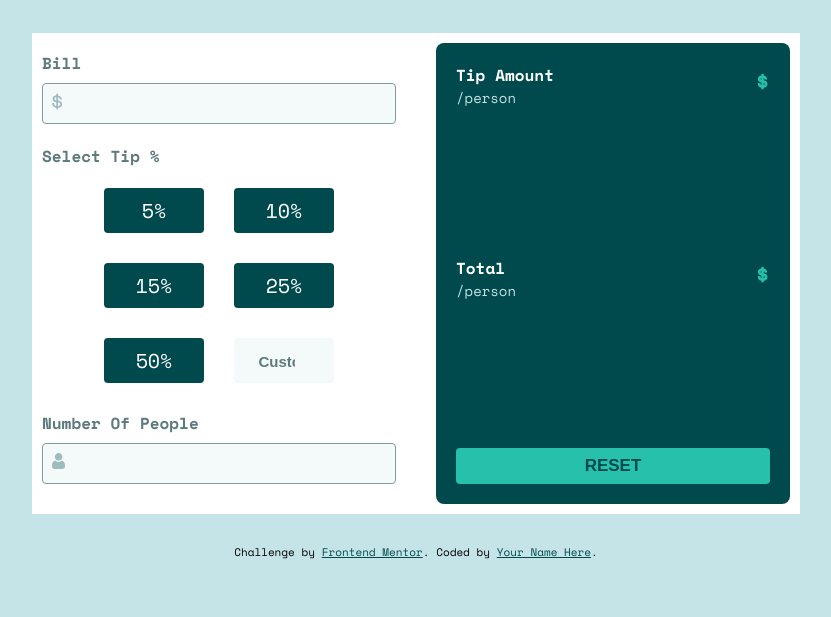
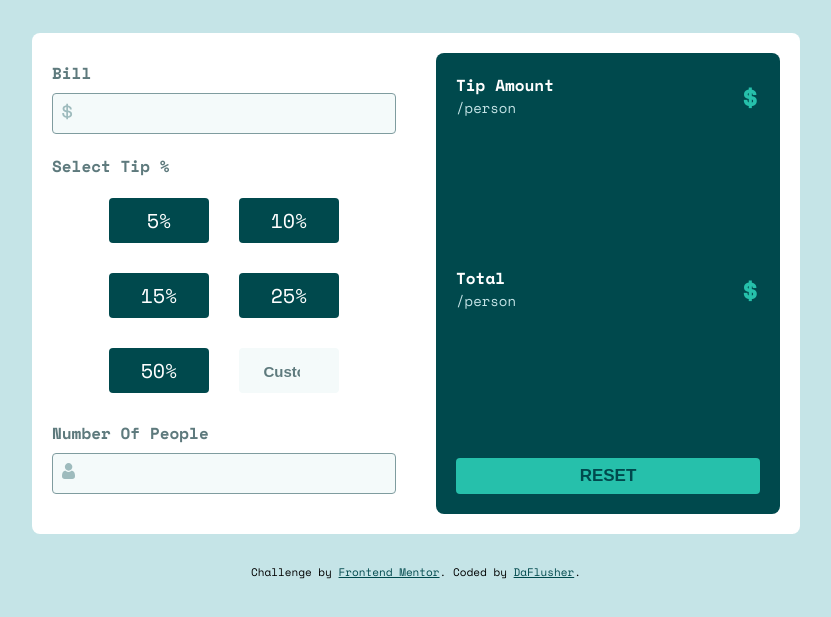
Before and after one commit to DaFlusher/FEM-tip-calculator-app-main, a plain HTML site: page index.html in a window 1280 px wide. Shown: the part 67-684 px from the top of the page, without its empty margins (224-1055 px from the left). Drawn offline with nearby package versions, Linux system fonts and the light colour scheme.

Commit message:
final commit--unless otherwise stated

```diff
--- a/index.css
+++ b/index.css
@@ -20,7 +20,8 @@ header{
 
 section{
     padding: 10px;
-    background-color: white
+    background-color: white;
+    border-radius: 8px;
 }
 input[type='radio']{
     display: none;
@@ -92,7 +93,7 @@ div.display-inputs{
 
 label.extra{
     background-color: hsl(189, 41%, 97%);
-    height: 65.25%;
+    height: 65.5%;
 
 }
 
@@ -175,9 +176,13 @@ button#reset{
         display: grid;
         grid-template-columns: repeat(2,1fr);
         gap: 40px;
+        padding: 20px;
     }
     main{
         width: 80%;
+    }
+    h2#tip-per-person,#total-per-person{
+        font-size: 2rem;
     }
 }
 
--- a/index.html
+++ b/index.html
@@ -107,7 +107,7 @@
 
   <footer class="attribution">
     Challenge by <a href="https://www.frontendmentor.io?ref=challenge" target="_blank">Frontend Mentor</a>.
-    Coded by <a href="#">Your Name Here</a>.
+    Coded by <a href="https://github.com/DaFlusher" target="_blank">DaFlusher</a>.
     <div id="show-bill"></div>
   </footer>
   <script src="/index.js"></script>
```
Also changed, not shown: screenshot/tip-calculator-web.png (added), 1 other file.
